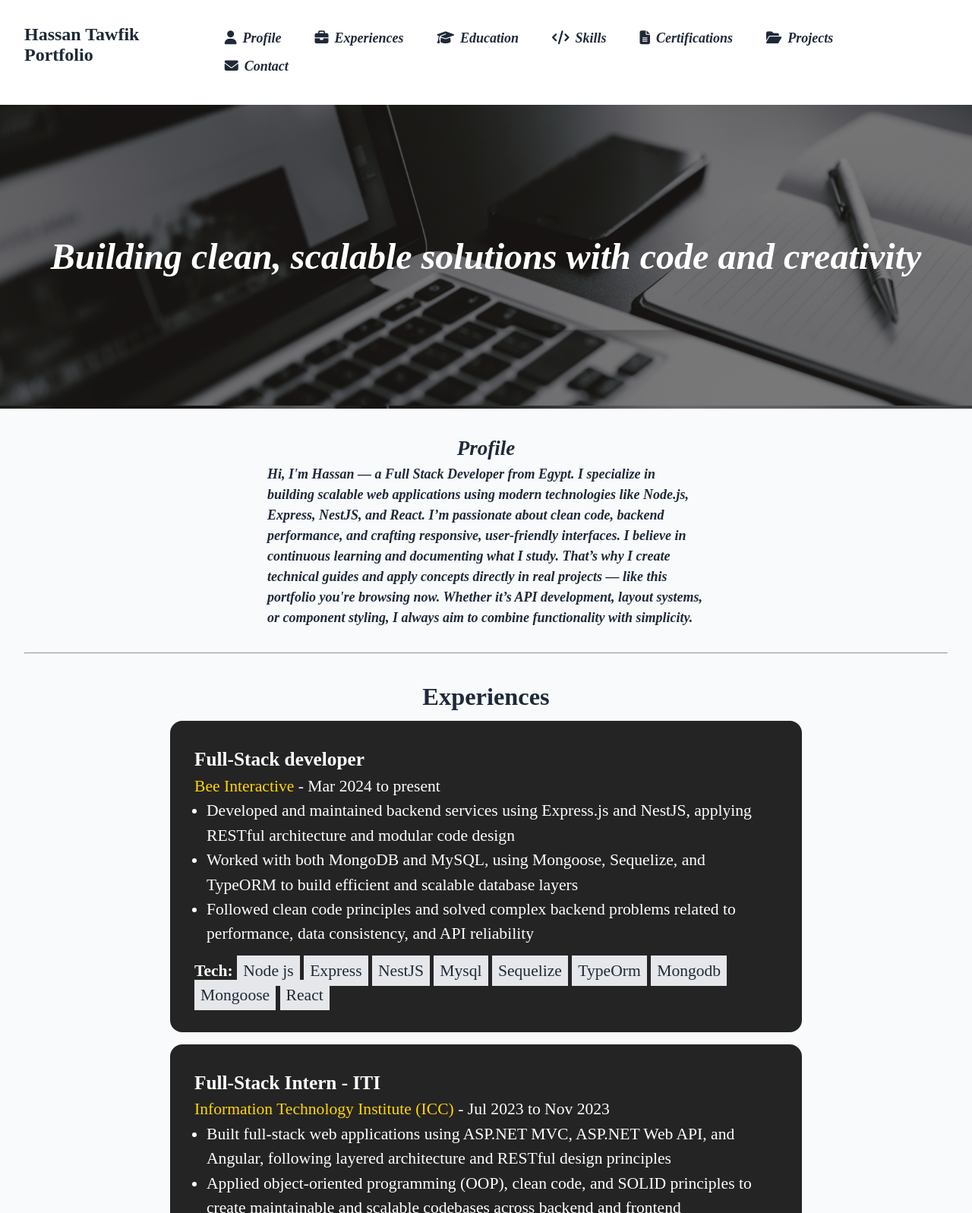
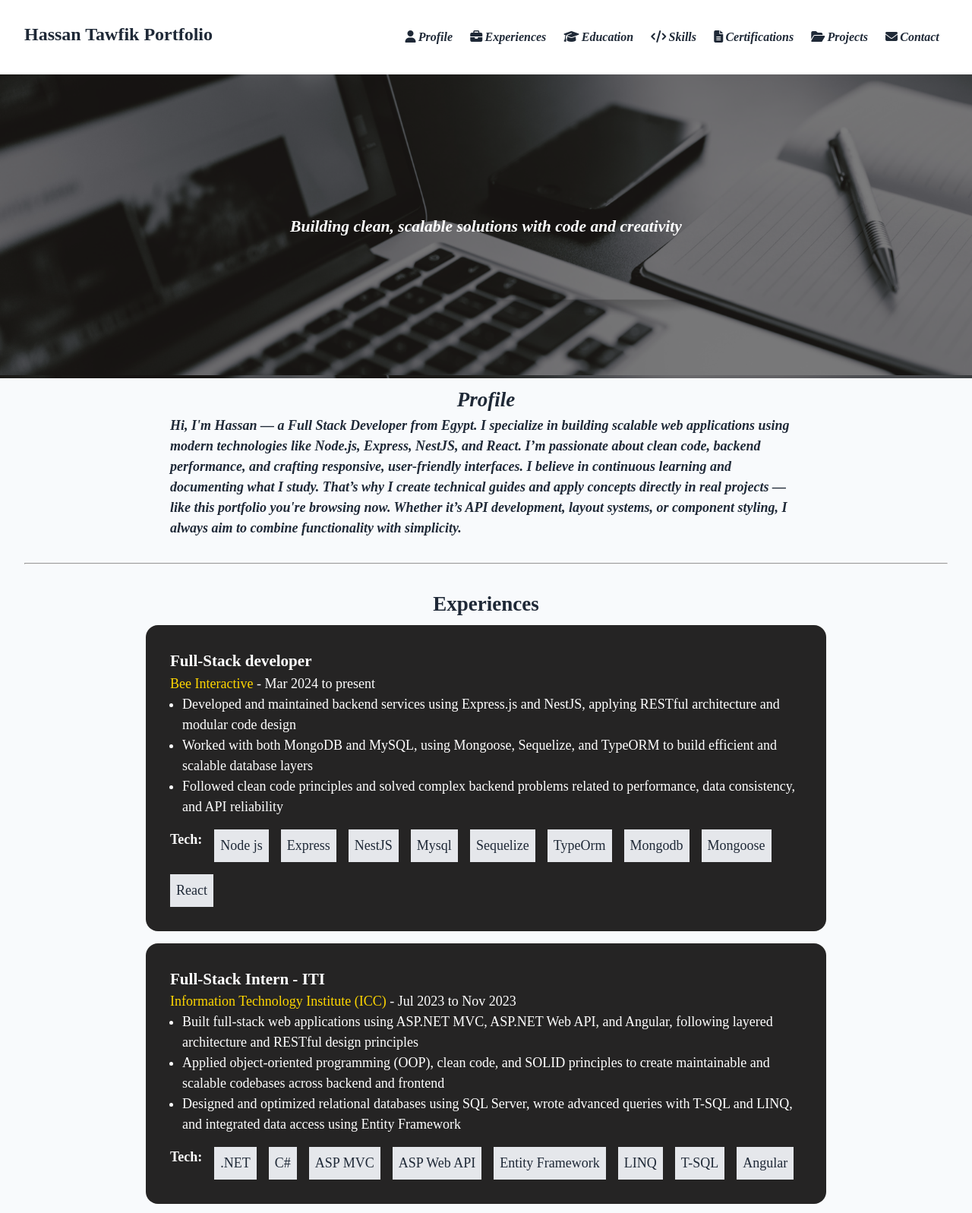
Before and after one commit to hkhalaf1675/portfolio-css, a plain HTML site: page index.html in a window 1280 px wide. Shown: the top 1597 px of the page at 76% size. Drawn offline with Linux system fonts and the light colour scheme.

Commit message:
add media query

```diff
--- a/css/style.css
+++ b/css/style.css
@@ -30,17 +30,16 @@ body {
 }
 .header ul li{
     display: inline-block;
-    padding: 0.5rem 1rem;
+    padding: 0.5rem;
 }
 .header ul li a {
     color: var(--text-color);
     text-decoration: none;
     font-weight: bold;
     font-style: italic;
-    font-size: large;
 }
 .header ul li a span {
-    padding: 0 0.5rem;
+    padding: 0 0.2rem;
 }
 .header ul li a:hover {
     color: var(--accent-color);
@@ -60,12 +59,15 @@ hr {
     background-image: url('../assets/images/hero.png');
     height: 50vh;
     color: var(--primary-color);
-    font-size: 3rem;
     font-style: italic;
     font-weight: bolder;
+    font-size: larger;
     display: flex;
     justify-content: center;
     align-items: center;
+}
+.hero p {
+    margin: 2rem 25%;
 }
 
 .profile {
@@ -87,14 +89,13 @@ hr {
     display: flex;
     flex-direction: column;
     align-items: center;
-    font-size: larger;
+    font-size: large;
 }
 .experiences .job {
     background-color: var(--card-color);
     color: var(--primary-color);
     padding: 2rem;
-    margin: 0.5rem 0;
-    width: 65%;
+    margin: 0.2rem 25%;
     border-radius: 1rem;
     transition-duration: 1s;
 }
@@ -111,8 +112,91 @@ hr {
 .experiences .job ul {
     margin: 0 0 1rem 1rem;
 }
-.experiences .job p span {
+.experiences .job div {
+    display: flex;
+    flex-wrap: wrap;
+    gap: 1rem;
+}
+.experiences .job div span {
     background-color: var(--border-color);
     color: var(--text-color);
     padding: 0.5rem;
 }
+
+/* Extra small devices (phones, 600px and down) */
+@media only screen and (max-width: 600px) {
+    .header ul {
+        display: none;
+    }.hero p {
+        margin: 2rem 2%;
+    }
+    .profile {
+        margin: 2rem 2%;
+    }
+    .experiences .job  {
+        margin: 2rem 2%;
+    }
+}
+
+/* Small devices (portrait tablets and large phones, 600px and up) */
+@media only screen and (min-width: 600px) {
+    .header ul {
+        display: none;
+    }.hero p {
+        margin: 2rem 2%;
+    }
+    .profile {
+        margin: 2rem 2%;
+    }
+    .experiences .job  {
+        margin: 2rem 2%;
+    }
+}
+
+/* Medium devices (landscape tablets, 768px and up) */
+@media only screen and (min-width: 768px) {
+    .header ul {
+        display: none;
+    }
+    .hero p {
+        margin: 2rem 5%;
+    }
+    .profile {
+        margin: 2rem 5%;
+    }
+    .experiences .job  {
+        margin: 2rem 5%;
+    }
+}
+
+/* Large devices (laptops/desktops, 992px and up) */
+@media only screen and (min-width: 992px) {
+    .header ul {
+        display: none;
+    }
+    .hero p {
+        margin: 2rem 10%;
+    }
+    .profile {
+        margin: 2rem 10%;
+    }
+    .experiences .job  {
+        margin: 2rem 10%;
+    }
+}
+
+/* Extra large devices (large laptops and desktops, 1200px and up) */
+@media only screen and (min-width: 1100px) {
+    .header ul {
+        display: inline-block;
+    }
+    .hero p {
+        margin: 2rem 25%;
+    }
+    .profile {
+        margin: 0.5rem 15%;
+    }
+    .experiences .job  {
+        margin: 0.5rem 15%;
+    }
+}
--- a/index.html
+++ b/index.html
@@ -59,7 +59,7 @@
                         <li>Worked with both MongoDB and MySQL, using Mongoose, Sequelize, and TypeORM to build efficient and scalable database layers</li>
                         <li>Followed clean code principles and solved complex backend problems related to performance, data consistency, and API reliability</li>
                     </ul>
-                    <p>
+                    <div>
                         <strong>Tech: </strong>
                         <span>Node js</span>
                         <span>Express</span>
@@ -70,7 +70,7 @@
                         <span>Mongodb</span>
                         <span>Mongoose</span>
                         <span>React</span>
-                    </p>
+                    </div>
                 </div>
                 <div class="job">
                     <h3>Full-Stack Intern - ITI</h3>
@@ -81,7 +81,7 @@
                         <li>Applied object-oriented programming (OOP), clean code, and SOLID principles to create maintainable and scalable codebases across backend and frontend</li>
                         <li>Designed and optimized relational databases using SQL Server, wrote advanced queries with T-SQL and LINQ, and integrated data access using Entity Framework</li>
                     </ul>
-                    <p>
+                    <div>
                         <strong>Tech: </strong>
                         <span>.NET</span>
                         <span>C#</span>
@@ -91,7 +91,7 @@
                         <span>LINQ</span>
                         <span>T-SQL</span>
                         <span>Angular</span>
-                    </p>
+                    </div>
                 </div>
                 <div class="job">
                     <h3>IT Technician</h3>
```
